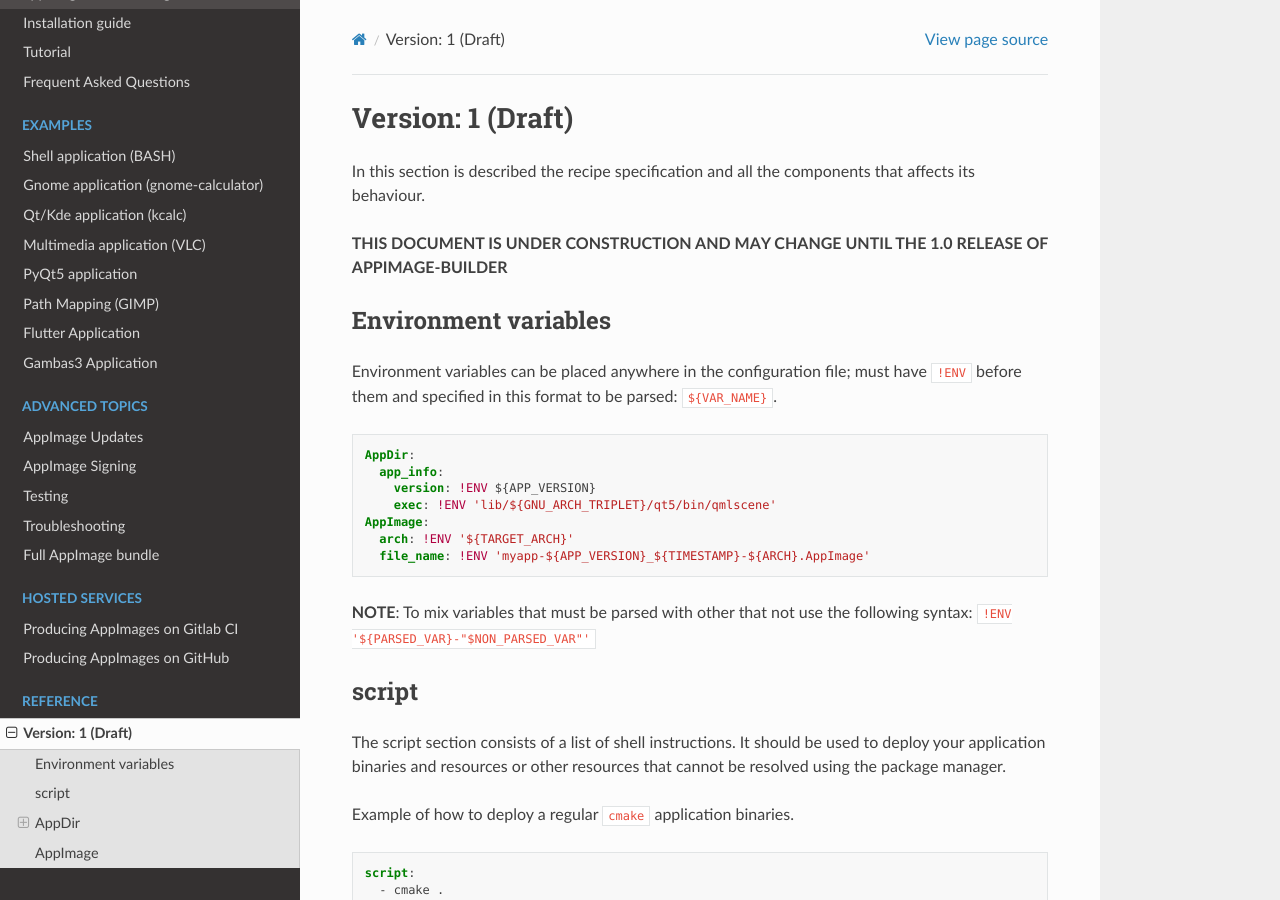
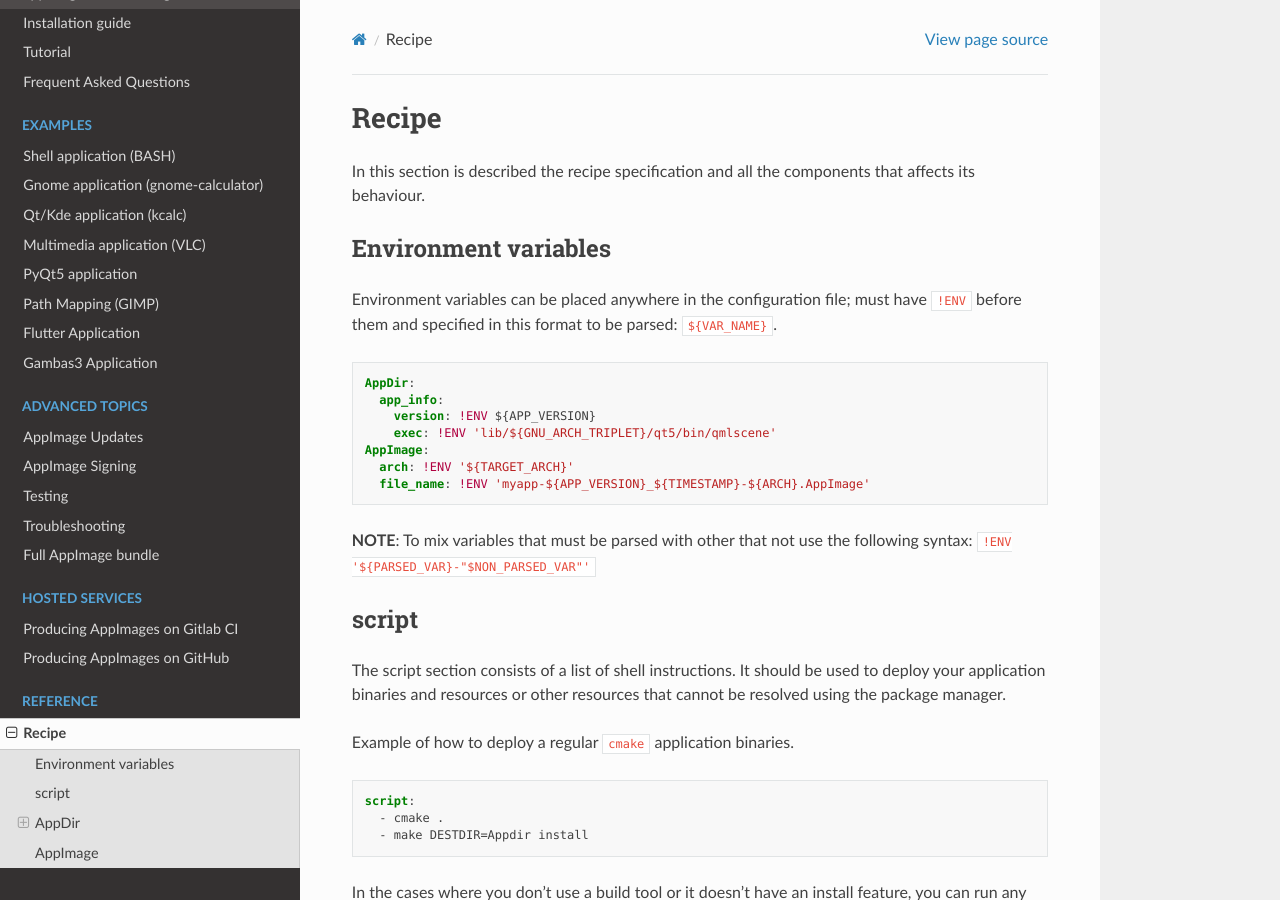
Before and after one commit to AppImageCrafters/appimage-builder-docs, a Sphinx documentation site: the page built from source/reference/recipe.rst, in a window 1280 px wide and 900 px high. Built offline with Sphinx 7.4.7 and the Read the Docs theme 2.0.0, drawn with Linux system fonts in a browser that asks for light colours.

Commit message:
Rename recipe_v1 file to just recipe

```diff
--- a/source/index.rst
+++ b/source/index.rst
@@ -96,4 +96,4 @@ First steps
     :caption: Reference
     :hidden:
 
-    reference/version_1
+    reference/recipe
--- a/source/reference/version_1.rst
+++ b/source/reference/recipe.rst
@@ -1,12 +1,10 @@
-.. _recipe_version_1:
+.. _recipe:
 
-""""""""""""""""""
-Version: 1 (Draft)
-""""""""""""""""""
+""""""
+Recipe
+""""""
 
 In this section is described the recipe specification and all the components that affects its behaviour.
-
-**THIS DOCUMENT IS UNDER CONSTRUCTION AND MAY CHANGE UNTIL THE 1.0 RELEASE OF APPIMAGE-BUILDER**
 
 =====================
 Environment variables
@@ -58,7 +56,7 @@ is deployed to be used as part of a pure QML application.
       - mkdir -p AppDir
       - cp -f main.qml AppDir/
 
-.. _recipe_version_1_appdir:
+.. _recipe_appdir:
 
 ======
 AppDir
@@ -72,7 +70,7 @@ The execution order is as follows:
 - configure runtime
 - run tests
 
-.. _recipe_version_1_section_scripts:
+.. _recipe_section_scripts:
 
 ---------------
 Section scripts
@@ -108,7 +106,7 @@ Path to the AppDir.
       path: ./AppDir
 
 
-.. _recipe_version_1_app_info:
+.. _recipe_app_info:
 
 --------
 app_info
@@ -135,7 +133,7 @@ app_info
     exec: usr/lib/qt5/bin/qmlscene
     exec_args: $@ ${APPDIR}/main.qml
 
-.. _recipe_version_1_apt:
+.. _recipe_apt:
 
 ---
 apt
@@ -240,7 +238,7 @@ once.
       - usr/share/doc/*/NEWS.*
       - usr/share/doc/*/TODO.*
 
-.. _recipe_version_1_test:
+.. _recipe_test:
 
 ----
 test
@@ -274,7 +272,7 @@ following parameters:
       command: "./AppRun main.qml"
       use_host_x: True
 
-.. _recipe_version_1_runtime:
+.. _recipe_runtime:
 
 -------
 runtime
```
